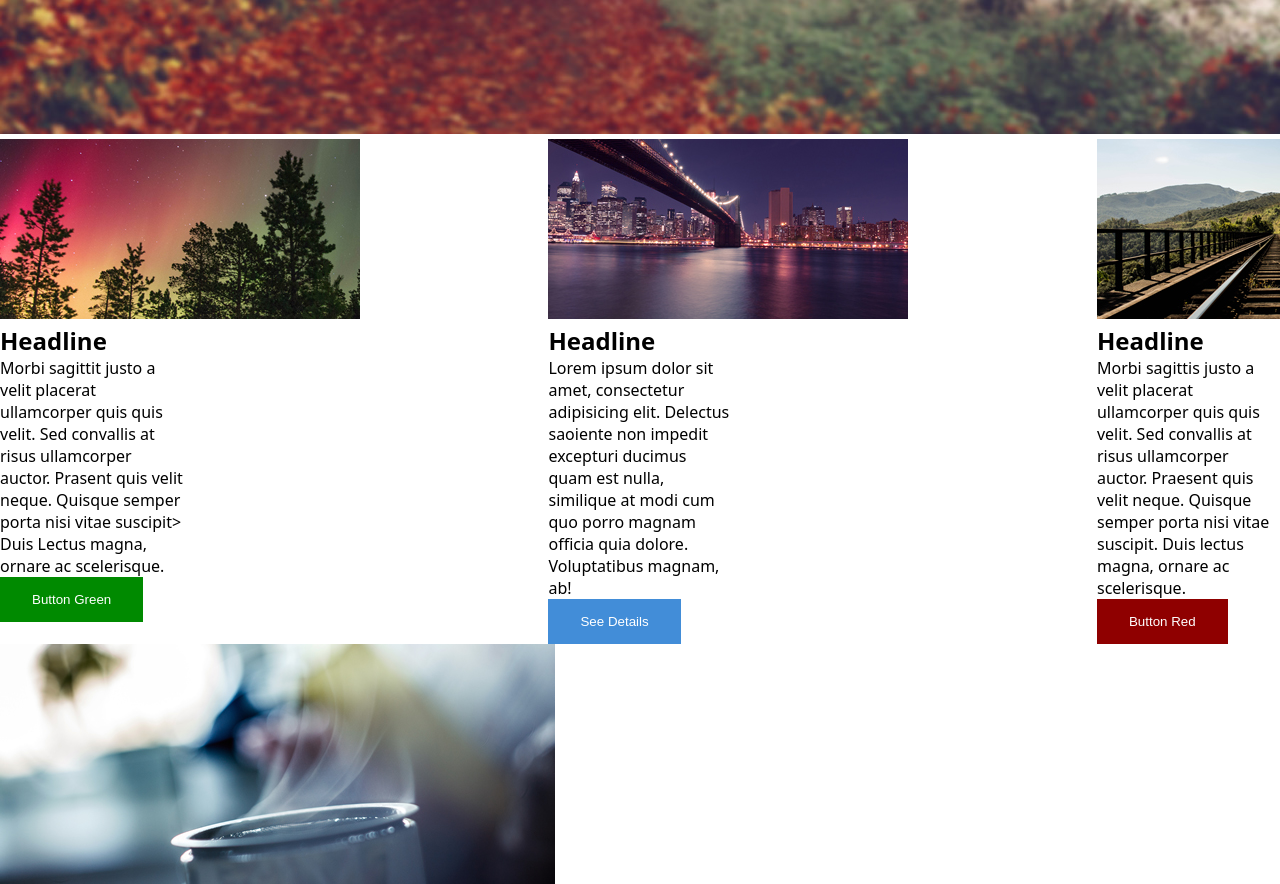
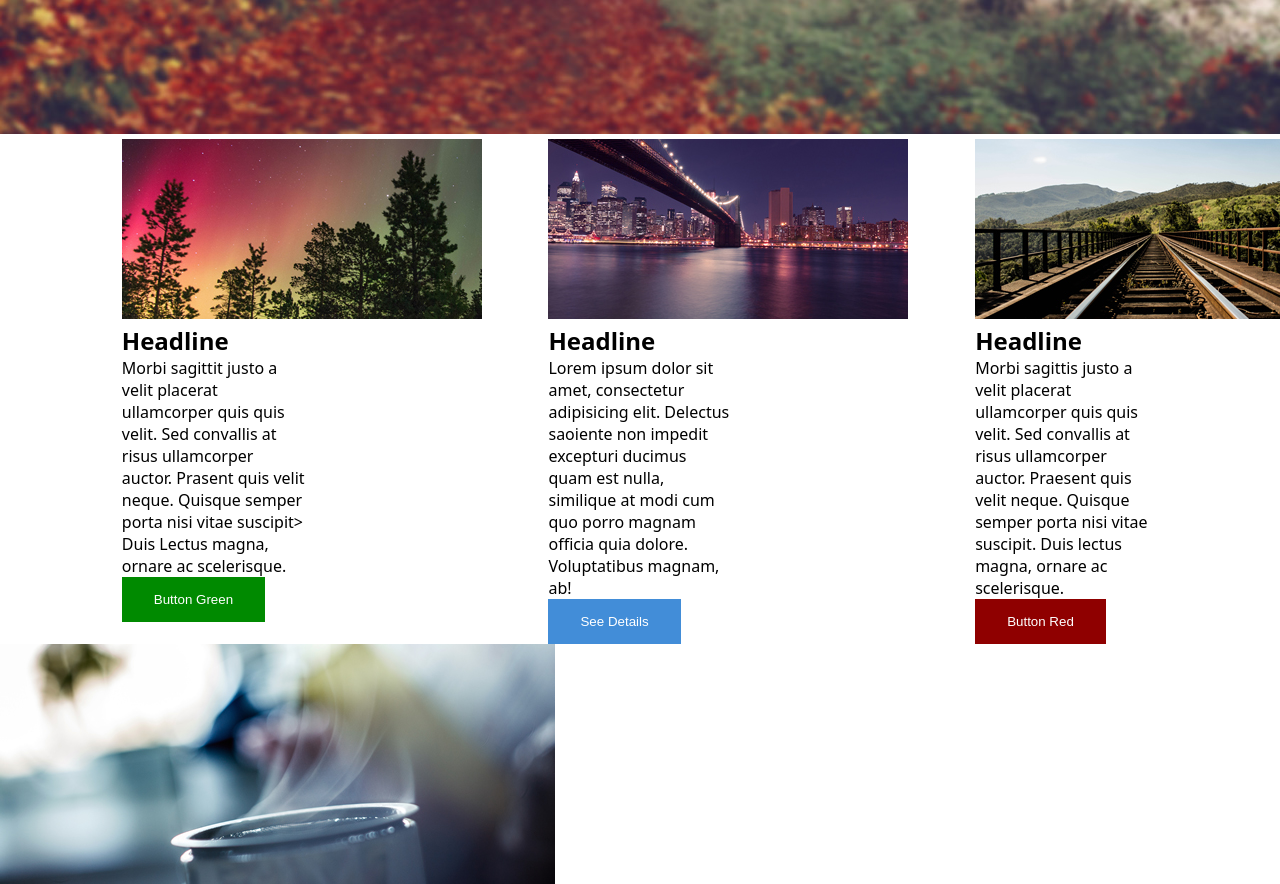
Before and after one commit to daisy-vang/Responsive-Layout-Practice, a plain HTML site: page index.html in a window 1280 px wide. Shown: the part 678-1562 px from the top of the page. Drawn offline with Linux system fonts and the light colour scheme.

Commit message:
changed the width to min-width

```diff
--- a/style.css
+++ b/style.css
@@ -5,7 +5,7 @@
 
 body {
     background-color: white;
-    width: 100%;
+    min-width: 100%;
     font-family: system-ui, -apple-system, BlinkMacSystemFont, 'Segoe UI', Roboto, Oxygen, Ubuntu, Cantarell, 'Open Sans', 'Helvetica Neue', sans-serif;
 }
 
@@ -119,6 +119,6 @@ body {
 .card-container {
     display: flex;
     flex-direction: row;
-    justify-content: space-between;
-    width: 100%;
+    justify-content: space-around;
+    min-width: 100%;
 }
```
